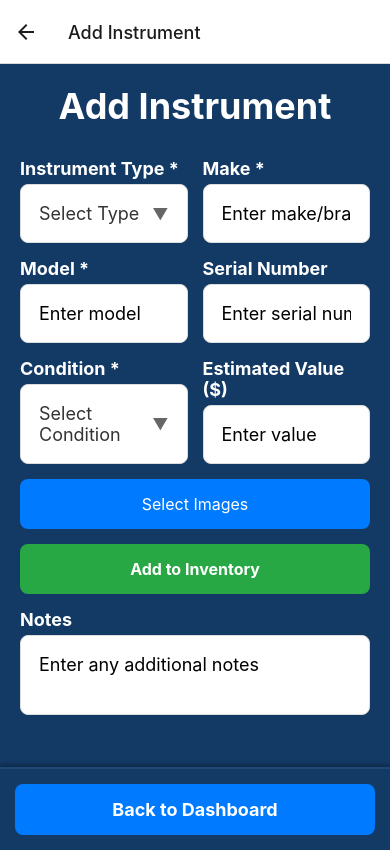
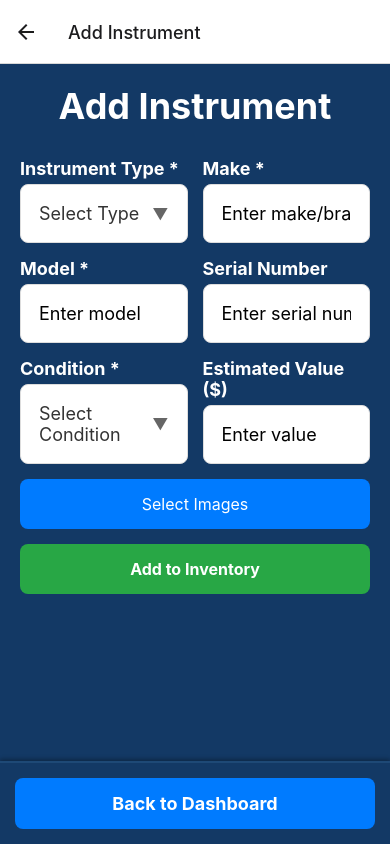
Before and after one commit to dps3ven/my_stuff, a React Native app: screen /AddInstrument in a window 390 px wide. Built offline with nearby package versions, Linux system fonts and the light colour scheme.

Commit message:
remove white pic space

```diff
--- a/screens/AddInstrumentScreen.js
+++ b/screens/AddInstrumentScreen.js
@@ -258,16 +258,6 @@ export default function AddInstrumentScreen({ navigation, route }) {
               <TouchableOpacity style={styles.saveButton} onPress={saveInstrument}>
                 <Text style={styles.saveButtonText}>{isEditing ? 'Update Instrument' : 'Add to Inventory'}</Text>
               </TouchableOpacity>
-
-              <Text style={styles.label}>Notes</Text>
-              <TextInput
-                style={[styles.input, styles.textArea]}
-                value={instrument.notes}
-                onChangeText={(text) => setInstrument({ ...instrument, notes: text })}
-                placeholder="Enter any additional notes"
-                multiline={true}
-                numberOfLines={4}
-              />
             </View>
 
             {Platform.OS === 'web' && instrument.images.length > 0 && (
--- a/screens/InstrumentDetailScreen.js
+++ b/screens/InstrumentDetailScreen.js
@@ -27,7 +27,7 @@ export default function InstrumentDetailScreen({ navigation, route }) {
                   key={index}
                   source={{ uri: imageUri }}
                   style={styles.largeImage}
-                  resizeMode="contain"
+                  resizeMode="cover"
                 />
               ))}
             </ScrollView>
@@ -41,7 +41,7 @@ export default function InstrumentDetailScreen({ navigation, route }) {
           <Image
             source={{ uri: item.image }}
             style={styles.largeImage}
-            resizeMode="contain"
+            resizeMode="cover"
           />
         ) : (
           <View style={[styles.largeImage, styles.noImage]}>
@@ -80,13 +80,6 @@ export default function InstrumentDetailScreen({ navigation, route }) {
             <Text style={styles.detailLabel}>Estimated Value:</Text>
             <Text style={styles.detailValue}>${item.value || 'N/A'}</Text>
           </View>
-
-          {item.notes && (
-            <View style={styles.notesSection}>
-              <Text style={styles.detailLabel}>Notes:</Text>
-              <Text style={styles.notesText}>{item.notes}</Text>
-            </View>
-          )}
         </View>
 
         {/* Action Buttons */}
@@ -119,7 +112,7 @@ const styles = StyleSheet.create({
   scrollView: {
     flex: 1,
     width: '100%',
-    maxWidth: Platform.OS === 'web' ? 1000 : '100%',
+    maxWidth: Platform.OS === 'web' ? 900 : '100%',
   },
   scrollContent: {
     padding: 20,
@@ -138,12 +131,12 @@ const styles = StyleSheet.create({
     marginBottom: 20,
     alignItems: 'center',
     width: '100%',
-    maxWidth: 800,
+    maxWidth: 700,
   },
   imageScroll: {
     backgroundColor: 'rgba(255, 255, 255, 0.1)',
     borderRadius: 12,
-    maxWidth: Platform.OS === 'web' ? 800 : '100%',
+    maxWidth: Platform.OS === 'web' ? 700 : '100%',
   },
   largeImage: {
     width: Platform.OS === 'web' ? 400 : 300,
@@ -180,7 +173,7 @@ const styles = StyleSheet.create({
     shadowRadius: 8,
     elevation: 8,
     width: '100%',
-    maxWidth: 800,
+    maxWidth: 700,
   },
   detailRow: {
     flexDirection: 'row',
@@ -229,7 +222,7 @@ const styles = StyleSheet.create({
     flexDirection: Platform.OS === 'web' ? 'row' : 'column',
     gap: 15,
     width: '100%',
-    maxWidth: Platform.OS === 'web' ? 800 : '100%',
+    maxWidth: Platform.OS === 'web' ? 700 : '100%',
   },
   editButton: {
     backgroundColor: '#ffc107',
--- a/screens/InventoryScreen.js
+++ b/screens/InventoryScreen.js
@@ -134,7 +134,6 @@ export default function InventoryScreen({ navigation }) {
         {item.images && item.images.length > 1 && (
           <Text style={styles.itemInfo}>Images: {item.images.length}</Text>
         )}
-        {item.notes && <Text style={styles.itemNotes}>Notes: {item.notes}</Text>}
         <Text style={styles.tapHint}>Tap for details</Text>
       </View>
 
```
